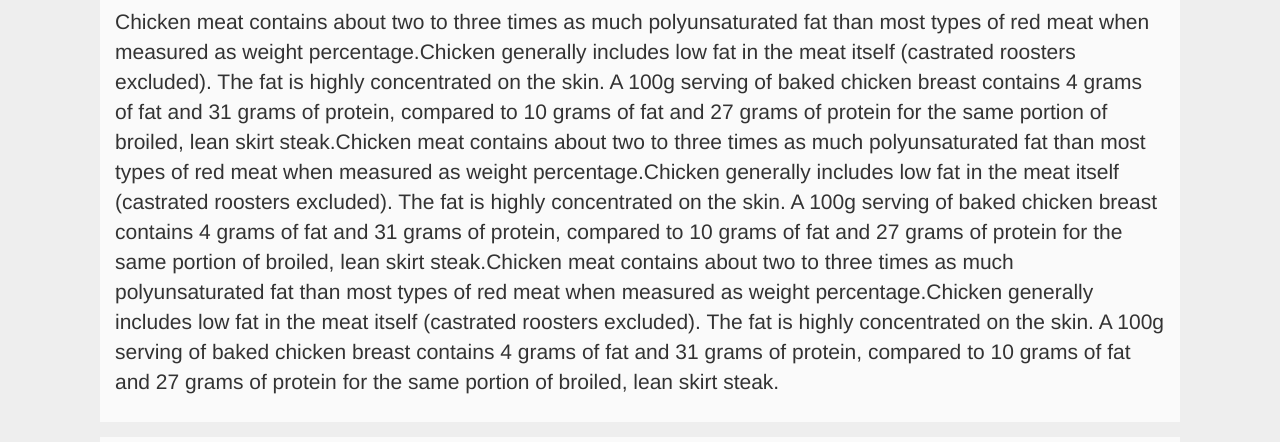
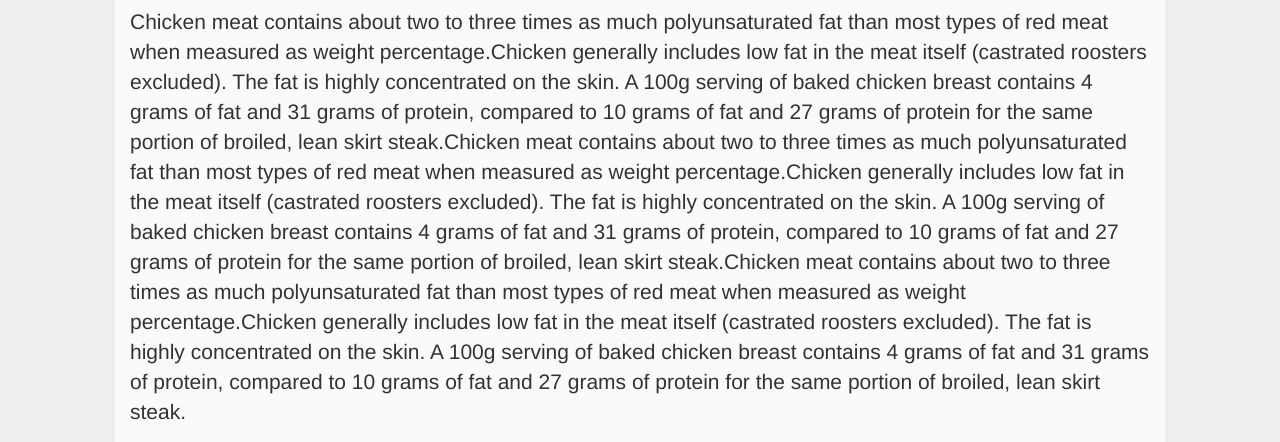
Before and after one commit to eugeneyctsai0208/coursera-course-assignments, a plain HTML site: page module-3/module3 assignments.html in a window 1280 px wide. Shown: the part 358-800 px from the top of the page. Drawn offline with Linux system fonts and the light colour scheme.

Commit message:
module-3 assignments

```diff
--- a/module-3/module3 assignments.html
+++ b/module-3/module3 assignments.html
@@ -45,6 +45,7 @@
       </div> <!--end of container-->
     </nav>
   </header>
+  <section class="col-lg-12 col-md-12 col-sm-12 col-xs-12">
       <div id="main-content">
       <p class="text-center">Our Menu</p>
       <div id="chicken">
@@ -60,6 +61,7 @@
         <p class="text-left">Sushi is a food preparation originating in Japan, consisting of cooked vinegared rice combined with other ingredients such as raw seafood, vegetables and sometimes tropical fruits. Ingredients and forms of sushi presentation vary widely, but the ingredient which all sushi have in common is rice or sumeshi. It is often prepared with raw seafood, but some common varieties of sushi use cooked ingredients or are vegetarian. Raw fish sliced and served without rice is called "sashimi".Sushi is a food preparation originating in Japan, consisting of cooked vinegared rice combined with other ingredients such as raw seafood, vegetables and sometimes tropical fruits. Ingredients and forms of sushi presentation vary widely, but the ingredient which all sushi have in common is rice or sumeshi. It is often prepared with raw seafood, but some common varieties of sushi use cooked ingredients or are vegetarian. Raw fish sliced and served without rice is called "sashimi".Sushi is a food preparation originating in Japan, consisting of cooked vinegared rice combined with other ingredients such as raw seafood, vegetables and sometimes tropical fruits. Ingredients and forms of sushi presentation vary widely, but the ingredient which all sushi have in common is rice or sumeshi. It is often prepared with raw seafood, but some common varieties of sushi use cooked ingredients or are vegetarian. Raw fish sliced and served without rice is called "sashimi".</p>
       </div>
     </div>
+  </section>
   <!-- jQuery (Bootstrap JS plugins depend on it) -->
   <script src="js/jquery-2.1.4.min.js"></script>
   <script src="js/bootstrap.min.js"></script>
```
Lines whose indentation alone changed are shown as unchanged.
